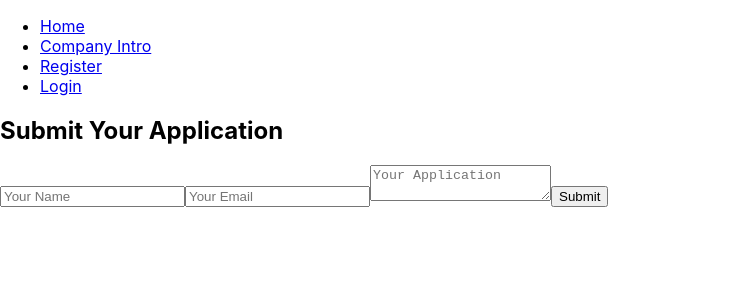
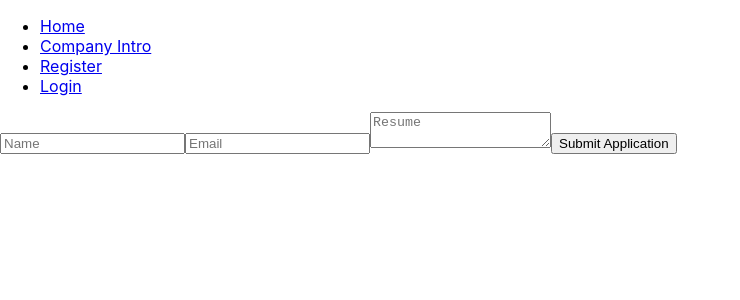
Before and after one commit to ShuhaoR/shuhao-startup, a React (Create React App) app: page /submit-application in a window 1280 px wide. Shown: the top 300 px of the page, without its empty margins (0-740 px from the left). Built offline with nearby package versions, Linux system fonts and the light colour scheme.

Commit message:
Update API URLs to point to Render backend

```diff
--- a/src/components/Login.js
+++ b/src/components/Login.js
@@ -9,7 +9,8 @@ const Login = () => {
 
   const handleSubmit = async (values) => {
     try {
-      const response = await axios.post('http://localhost:5000/api/auth/login', values);
+      const response = await axios.post('https://shuhao-startup.onrender.com/api/auth/login', values);
+      localStorage.setItem('token', response.data.token);  // Store the token
       localStorage.setItem('isLoggedIn', true);
       navigate('/company-intro');
     } catch (error) {
--- a/src/components/PostRequest.js
+++ b/src/components/PostRequest.js
@@ -1,44 +1,37 @@
 // src/components/PostRequest.js
-import React, { useState } from 'react';
+import React from 'react';
+import { Formik, Form, Field } from 'formik';
 import axios from 'axios';
+import { useNavigate } from 'react-router-dom';
 
 const PostRequest = () => {
-  const [formData, setFormData] = useState({ name: '', message: '' });
+  const navigate = useNavigate();
+  const token = localStorage.getItem('token');
 
-  const handleChange = (e) => {
-    setFormData({ ...formData, [e.target.name]: e.target.value });
-  };
-
-  const handleSubmit = async (e) => {
-    e.preventDefault();
+  const handleSubmit = async (values) => {
     try {
-      const response = await axios.post('http://localhost:5000/api/requests', formData);
+      const response = await axios.post('https://shuhao-startup.onrender.com/api/requests', values, {
+        headers: {
+          'Authorization': `Bearer ${token}`,
+        },
+      });
       alert('Request submitted successfully');
+      navigate('/');
     } catch (error) {
-      alert('Failed to submit request');
+      console.error('Failed to submit request:', error.response ? error.response.data.error : error.message);
+      alert('Failed to submit request: ' + (error.response ? error.response.data.error : error.message));
     }
   };
 
   return (
-    <div>
-      <h2>Post a Request</h2>
-      <form onSubmit={handleSubmit}>
-        <input
-          type="text"
-          name="name"
-          placeholder="Your Name"
-          value={formData.name}
-          onChange={handleChange}
-        />
-        <textarea
-          name="message"
-          placeholder="Your Message"
-          value={formData.message}
-          onChange={handleChange}
-        ></textarea>
-        <button type="submit">Submit</button>
-      </form>
-    </div>
+    <Formik initialValues={{ name: '', email: '', message: '' }} onSubmit={handleSubmit}>
+      <Form>
+        <Field name="name" placeholder="Name" />
+        <Field name="email" type="email" placeholder="Email" />
+        <Field name="message" as="textarea" placeholder="Message" />
+        <button type="submit">Submit Request</button>
+      </Form>
+    </Formik>
   );
 };
 
--- a/src/components/Register.js
+++ b/src/components/Register.js
@@ -9,7 +9,7 @@ const Register = () => {
 
   const handleSubmit = async (values) => {
     try {
-      await axios.post('http://localhost:5000/api/auth/register', values);
+      await axios.post('https://shuhao-startup.onrender.com/api/auth/register', values);
       alert('Registration successful! Please log in.');
       navigate('/login');
     } catch (error) {
--- a/src/components/SubmitApplication.js
+++ b/src/components/SubmitApplication.js
@@ -1,51 +1,37 @@
 // src/components/SubmitApplication.js
-import React, { useState } from 'react';
+import React from 'react';
+import { Formik, Form, Field } from 'formik';
 import axios from 'axios';
+import { useNavigate } from 'react-router-dom';
 
 const SubmitApplication = () => {
-  const [formData, setFormData] = useState({ name: '', email: '', application: '' });
+  const navigate = useNavigate();
+  const token = localStorage.getItem('token');
 
-  const handleChange = (e) => {
-    setFormData({ ...formData, [e.target.name]: e.target.value });
-  };
-
-  const handleSubmit = async (e) => {
-    e.preventDefault();
+  const handleSubmit = async (values) => {
     try {
-      const response = await axios.post('http://localhost:5000/api/applications', formData);
+      const response = await axios.post('https://shuhao-startup.onrender.com/api/applications', values, {
+        headers: {
+          'Authorization': `Bearer ${token}`,
+        },
+      });
       alert('Application submitted successfully');
+      navigate('/');
     } catch (error) {
-      alert('Failed to submit application');
+      console.error('Failed to submit application:', error.response ? error.response.data.error : error.message);
+      alert('Failed to submit application: ' + (error.response ? error.response.data.error : error.message));
     }
   };
 
   return (
-    <div>
-      <h2>Submit Your Application</h2>
-      <form onSubmit={handleSubmit}>
-        <input
-          type="text"
-          name="name"
-          placeholder="Your Name"
-          value={formData.name}
-          onChange={handleChange}
-        />
-        <input
-          type="email"
-          name="email"
-          placeholder="Your Email"
-          value={formData.email}
-          onChange={handleChange}
-        />
-        <textarea
-          name="application"
-          placeholder="Your Application"
-          value={formData.application}
-          onChange={handleChange}
-        ></textarea>
-        <button type="submit">Submit</button>
-      </form>
-    </div>
+    <Formik initialValues={{ name: '', email: '', resume: '' }} onSubmit={handleSubmit}>
+      <Form>
+        <Field name="name" placeholder="Name" />
+        <Field name="email" type="email" placeholder="Email" />
+        <Field name="resume" as="textarea" placeholder="Resume" />
+        <button type="submit">Submit Application</button>
+      </Form>
+    </Formik>
   );
 };
 
```
Also changed, not shown: 2 other files (tests, documents, lock files or other folders).
